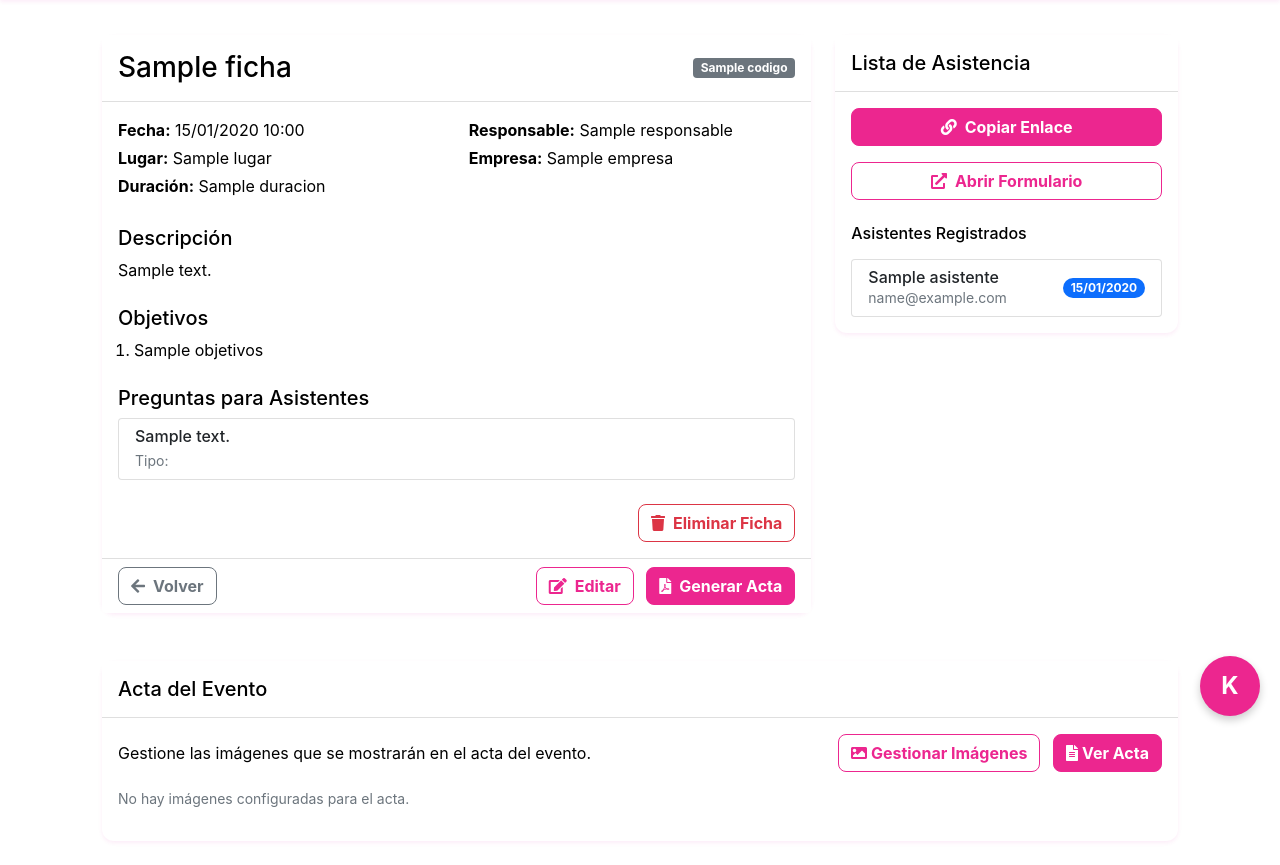
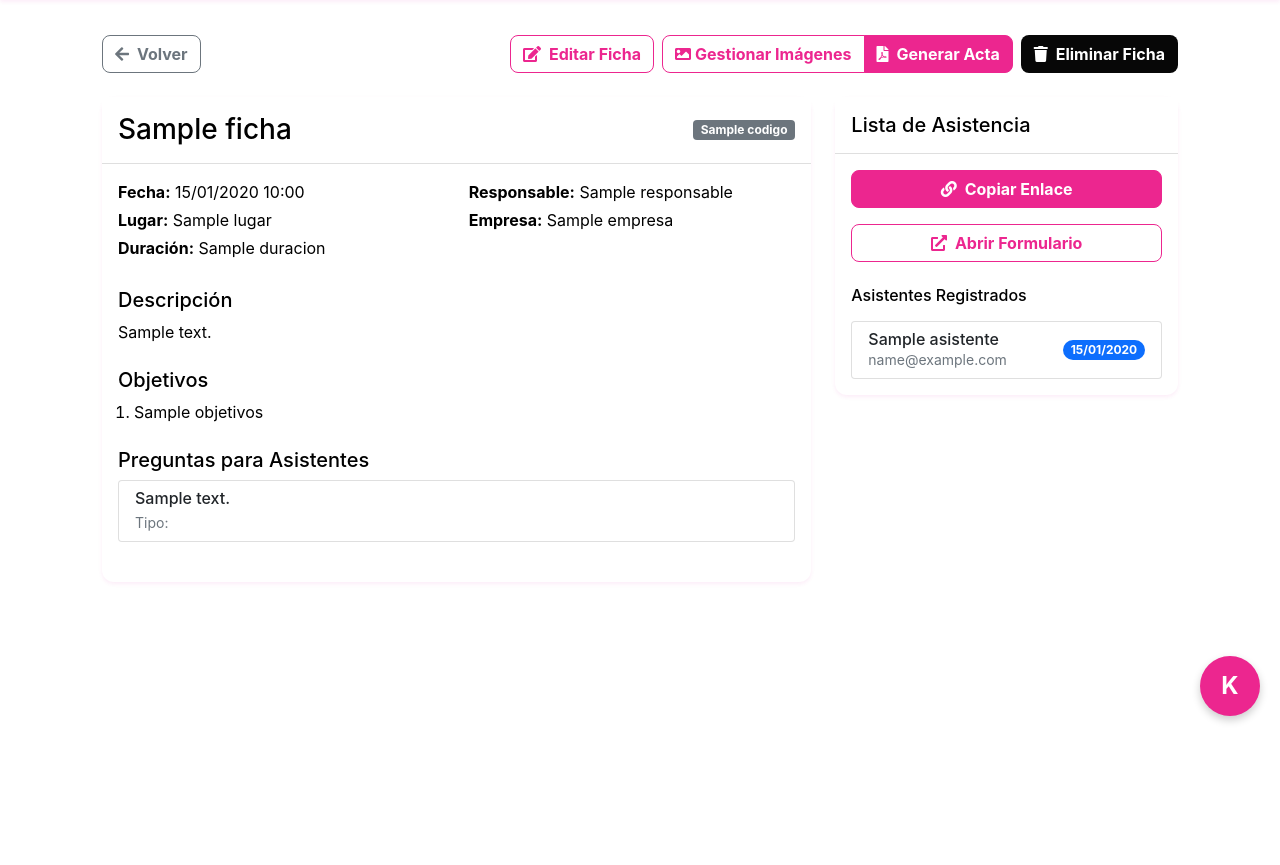
Before and after one commit to Kmylosky83/AppWebStratekaz, a Flask app: template app/templates/formacion/ver_ficha.html in a window 1280 px wide. Shown: the part 64-929 px from the top of the page. After the commit the page ends 787 px from the top, so only its background shows below. Run offline with Flask 3, Linux system fonts and the light colour scheme; the template is opened without the code that fills it: most values are stand-ins (such as "Sample title", 1, 10 or a date in 2020); some libraries are stand-ins or nearby versions.

Commit message:
arreglando la vista previa del acta

```diff
--- a/app/templates/formacion/ver_ficha.html
+++ b/app/templates/formacion/ver_ficha.html
@@ -4,6 +4,33 @@
 
 {% block content %}
 <div class="container py-4">
+    <!-- Cabecera con botones principales -->
+    <div class="mb-4 d-flex justify-content-between align-items-center">
+        <a href="{{ url_for('formacion.index') }}" class="btn btn-outline-secondary">
+            <i class="fas fa-arrow-left me-2"></i>Volver
+        </a>
+        <div class="d-flex gap-2">
+            <a href="{{ url_for('formacion.editar_ficha', ficha_id=ficha.id) }}" class="btn btn-outline-primary">
+                <i class="fas fa-edit me-2"></i>Editar Ficha
+            </a>
+
+            {% if lista and lista.asistentes %}
+            <div class="btn-group">
+                <button type="button" class="btn btn-outline-primary" data-bs-toggle="modal" data-bs-target="#imagenModal">
+                    <i class="fas fa-image me-1"></i>Gestionar Imágenes
+                </button>
+                <a href="{{ url_for('formacion.generar_acta', ficha_id=ficha.id) }}" class="btn btn-primary">
+                    <i class="fas fa-file-pdf me-2"></i>Generar Acta
+                </a>
+            </div>
+            {% endif %}
+
+            <button type="button" class="btn" style="background-color:rgb(7, 7, 7); color: white;" data-bs-toggle="modal" data-bs-target="#eliminarFichaModal">
+                <i class="fas fa-trash me-2"></i>Eliminar Ficha
+            </button>
+        </div>
+    </div>
+
     <div class="row">
         <div class="col-lg-8">
             <div class="card shadow-sm mb-4">
@@ -79,26 +106,6 @@
                         </div>
                     </div>
                     {% endif %}
-                    <div class="mt-4 text-end">
-                        <button type="button" class="btn btn-outline-danger" data-bs-toggle="modal" data-bs-target="#eliminarFichaModal">
-                            <i class="fas fa-trash me-2"></i>Eliminar Ficha
-                        </button>
-                    </div>
-                </div>
-                <div class="card-footer bg-white d-flex justify-content-between">
-                    <a href="{{ url_for('formacion.index') }}" class="btn btn-outline-secondary">
-                        <i class="fas fa-arrow-left me-2"></i>Volver
-                    </a>
-                    <div>
-                        <a href="{{ url_for('formacion.editar_ficha', ficha_id=ficha.id) }}" class="btn btn-outline-primary me-2">
-                            <i class="fas fa-edit me-2"></i>Editar
-                        </a>
-                        {% if lista and lista.asistentes %}
-                        <a href="{{ url_for('formacion.generar_acta', ficha_id=ficha.id) }}" class="btn btn-primary">
-                            <i class="fas fa-file-pdf me-2"></i>Generar Acta
-                        </a>
-                        {% endif %}
-                    </div>
                 </div>
             </div>
         </div>
@@ -149,85 +156,54 @@
                     {% endif %}
                 </div>
             </div>
-        </div>
-    </div>
 
-    <!-- Sección de Acta del Evento -->
-    <div class="row mt-4">
-        <div class="col-12">
-            <div class="card shadow-sm">
+            <!-- Sección de imágenes del Acta (cuando existen) -->
+            {% if lista and lista.asistentes and (ficha.logo_personalizado or ficha.imagen_evento1 or ficha.imagen_evento2) %}
+            <div class="card shadow-sm mb-4">
                 <div class="card-header bg-white py-3">
-                    <h5 class="mb-0">Acta del Evento</h5>
+                    <h5 class="mb-0">Imágenes del Acta</h5>
                 </div>
                 <div class="card-body">
-                    <div class="d-flex justify-content-between align-items-center">
-                        <p class="mb-0">Gestione las imágenes que se mostrarán en el acta del evento.</p>
-                        <div>
-                            <button type="button" class="btn btn-outline-primary" data-bs-toggle="modal" data-bs-target="#imagenModal">
-                                <i class="fas fa-image me-1"></i>Gestionar Imágenes
-                            </button>
-                            {% if lista and lista.asistentes %}
-                            <a href="{{ url_for('formacion.generar_acta', ficha_id=ficha.id) }}" class="btn btn-primary ms-2">
-                                <i class="fas fa-file-alt me-1"></i>Ver Acta
-                            </a>
-                            {% else %}
-                            <button class="btn btn-primary ms-2" disabled>
-                                <i class="fas fa-file-alt me-1"></i>Ver Acta
-                            </button>
-                            {% endif %}
-                        </div>
-                    </div>
-
-                    <!-- Mostrar miniaturas de imágenes si existen -->
-                    {% if ficha.logo_personalizado or ficha.imagen_evento1 or ficha.imagen_evento2 %}
-                    <div class="row mt-4">
+                    <div class="row g-2">
                         {% if ficha.logo_personalizado %}
-                        <div class="col-md-4 mb-3">
+                        <div class="col-6">
                             <div class="card h-100">
-                                <div class="card-header bg-light py-2">
-                                    <small>Logo personalizado</small>
-                                </div>
-                                <div class="card-body text-center">
+                                <div class="card-body p-2 text-center">
+                                    <small class="d-block mb-1 text-muted">Logo</small>
                                     <img src="{{ url_for('static', filename='uploads/' + ficha.logo_personalizado) }}"
-                                         alt="Logo" class="img-thumbnail" style="max-height: 100px;">
+                                         alt="Logo" class="img-thumbnail" style="max-height: 80px;">
                                 </div>
                             </div>
                         </div>
                         {% endif %}
 
                         {% if ficha.imagen_evento1 %}
-                        <div class="col-md-4 mb-3">
+                        <div class="col-6">
                             <div class="card h-100">
-                                <div class="card-header bg-light py-2">
-                                    <small>Imagen del evento 1</small>
-                                </div>
-                                <div class="card-body text-center">
+                                <div class="card-body p-2 text-center">
+                                    <small class="d-block mb-1 text-muted">Imagen 1</small>
                                     <img src="{{ url_for('static', filename='uploads/' + ficha.imagen_evento1) }}"
-                                         alt="Imagen 1" class="img-thumbnail" style="max-height: 100px;">
+                                         alt="Imagen 1" class="img-thumbnail" style="max-height: 80px;">
                                 </div>
                             </div>
                         </div>
                         {% endif %}
 
                         {% if ficha.imagen_evento2 %}
-                        <div class="col-md-4 mb-3">
+                        <div class="col-6">
                             <div class="card h-100">
-                                <div class="card-header bg-light py-2">
-                                    <small>Imagen del evento 2</small>
-                                </div>
-                                <div class="card-body text-center">
+                                <div class="card-body p-2 text-center">
+                                    <small class="d-block mb-1 text-muted">Imagen 2</small>
                                     <img src="{{ url_for('static', filename='uploads/' + ficha.imagen_evento2) }}"
-                                         alt="Imagen 2" class="img-thumbnail" style="max-height: 100px;">
+                                         alt="Imagen 2" class="img-thumbnail" style="max-height: 80px;">
                                 </div>
                             </div>
                         </div>
                         {% endif %}
                     </div>
-                    {% else %}
-                    <p class="text-muted small mt-3">No hay imágenes configuradas para el acta.</p>
-                    {% endif %}
                 </div>
             </div>
+            {% endif %}
         </div>
     </div>
 </div>
@@ -236,9 +212,9 @@
 <div class="modal fade" id="eliminarFichaModal" tabindex="-1" aria-hidden="true">
     <div class="modal-dialog">
         <div class="modal-content">
-            <div class="modal-header">
+            <div class="modal-header" style="background-color:rgb(0, 0, 0); color: white;">
                 <h5 class="modal-title">Confirmar Eliminación</h5>
-                <button type="button" class="btn-close" data-bs-dismiss="modal" aria-label="Close"></button>
+                <button type="button" class="btn-close btn-close-white" data-bs-dismiss="modal" aria-label="Close"></button>
             </div>
             <form action="{{ url_for('formacion.eliminar_ficha', ficha_id=ficha.id) }}" method="POST">
                 <div class="modal-body">
@@ -249,8 +225,8 @@
                     </div>
                 </div>
                 <div class="modal-footer">
-                    <button type="button" class="btn btn-secondary" data-bs-dismiss="modal">Cancelar</button>
-                    <button type="submit" class="btn btn-danger">Eliminar Ficha</button>
+                    <button type="button" class="btn btn-outline-secondary" data-bs-dismiss="modal">Cancelar</button>
+                    <button type="submit" class="btn" style="background-color: #e83e8c; color: white;">Eliminar Ficha</button>
                 </div>
             </form>
         </div>
@@ -261,9 +237,9 @@
 <div class="modal fade" id="imagenModal" tabindex="-1" aria-hidden="true">
     <div class="modal-dialog">
         <div class="modal-content">
-            <div class="modal-header">
+            <div class="modal-header" style="background-color: #e83e8c; color: white;">
                 <h5 class="modal-title">Gestionar Imágenes</h5>
-                <button type="button" class="btn-close" data-bs-dismiss="modal" aria-label="Close"></button>
+                <button type="button" class="btn-close btn-close-white" data-bs-dismiss="modal" aria-label="Close"></button>
             </div>
             <form action="{{ url_for('formacion.subir_imagenes', ficha_id=ficha.id) }}" method="POST" enctype="multipart/form-data">
                 <div class="modal-body">
@@ -284,8 +260,8 @@
                     </div>
                 </div>
                 <div class="modal-footer">
-                    <button type="button" class="btn btn-secondary" data-bs-dismiss="modal">Cancelar</button>
-                    <button type="submit" class="btn btn-primary">Guardar Imágenes</button>
+                    <button type="button" class="btn btn-outline-secondary" data-bs-dismiss="modal">Cancelar</button>
+                    <button type="submit" class="btn" style="background-color: #e83e8c; color: white;">Guardar Imágenes</button>
                 </div>
             </form>
         </div>
@@ -297,35 +273,12 @@
 <script src="https://cdnjs.cloudflare.com/ajax/libs/clipboard.js/2.0.8/clipboard.min.js"></script>
 <script>
 document.addEventListener('DOMContentLoaded', function() {
-    // Inicializar clipboard.js
-    const clipboard = new ClipboardJS('#copiar-enlace');
+    var clipboard = new ClipboardJS('#copiar-enlace');
 
     clipboard.on('success', function(e) {
-        const button = e.trigger;
-        const originalText = button.innerHTML;
-
-        button.innerHTML = '<i class="fas fa-check me-2"></i>¡Enlace Copiado!';
-        button.classList.remove('btn-primary');
-        button.classList.add('btn-success');
-
-        setTimeout(function() {
-            button.innerHTML = originalText;
-            button.classList.remove('btn-success');
-            button.classList.add('btn-primary');
-        }, 2000);
-
+        alert('Enlace copiado al portapapeles');
         e.clearSelection();
     });
 });
 </script>
-<script>
-    document.addEventListener('DOMContentLoaded', function() {
-        var clipboard = new ClipboardJS('#copiar-enlace');
-
-        clipboard.on('success', function(e) {
-            alert('Enlace copiado al portapapeles');
-            e.clearSelection();
-        });
-    });
-    </script>
 {% endblock %}
```
Also changed, not shown: app/templates/formacion/vista_previa_acta.html (+59 -0 lines), app/static/uploads/img1_1_1744056069.jpeg (added), app/static/uploads/img1_1_1744057692.jpeg (added), app/static/uploads/img1_2_1744053165.png (added), app/static/uploads/img2_1_1744056069.png (added), app/static/uploads/img2_1_1744057692.png (added), app/static/uploads/img2_2_1744053165.png (added), app/static/uploads/logo_1_1744056069.png (added), app/static/uploads/logo_1_1744057692.png (added), app/static/uploads/logo_2_1744053165.png (added), instance/app.db.
